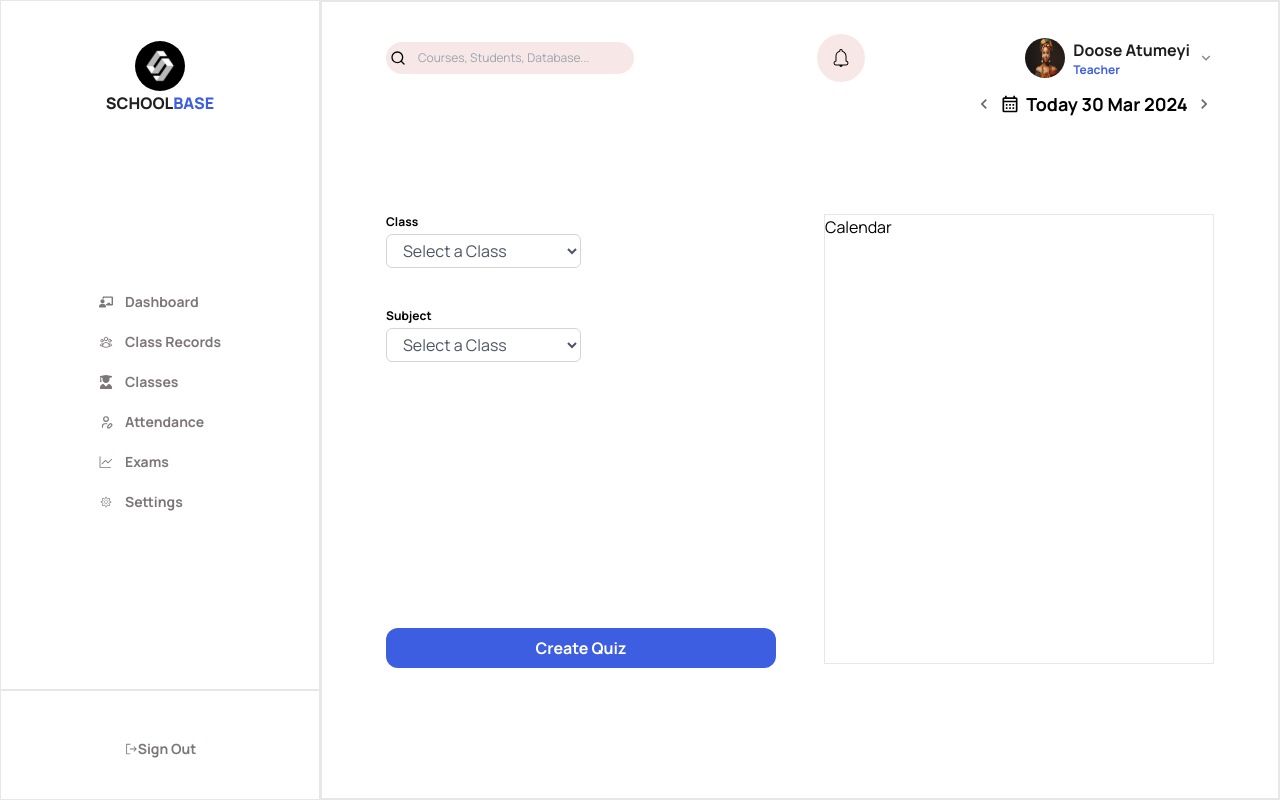
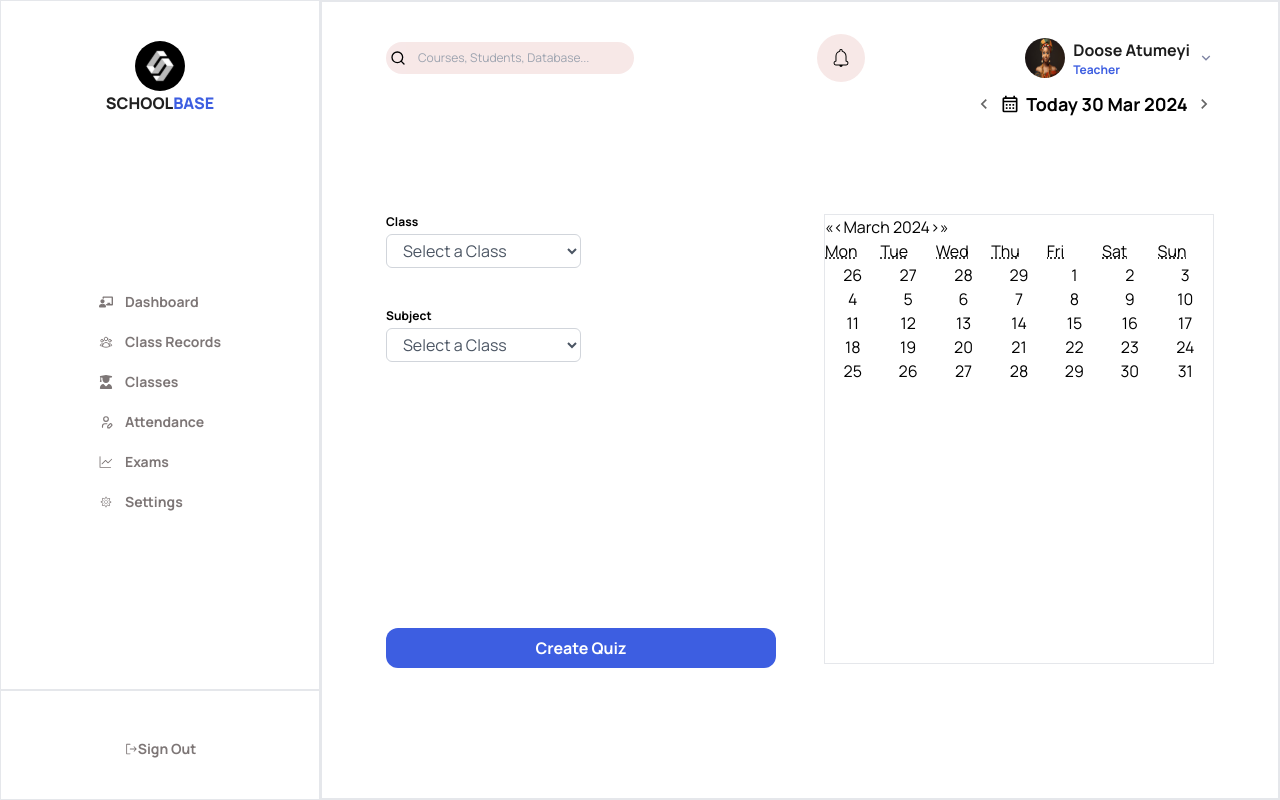
Before and after one commit to oreoluwa212/schoolbase-lms-app, a React (Vite) app: page /teacher/dashboard/exams in a window 1280 px wide. Both pictures are taken after a click on the button "Create a Quiz". Built offline with nearby package versions, Linux system fonts and the light colour scheme.

Commit message:
feat:react-calendar installed

```diff
--- a/package.json
+++ b/package.json
@@ -19,6 +19,7 @@
     "dayjs": "^1.11.10",
     "jwt-decode": "^4.0.0",
     "react": "^18.2.0",
+    "react-calendar": "^4.8.0",
     "react-cookie": "^7.1.0",
     "react-dom": "^18.2.0",
     "react-icons": "^5.0.1",
--- /dev/null
+++ b/src/components/teachers-dashboard/CalendarComponent.jsx
@@ -0,0 +1,18 @@
+import React, { useState } from 'react';
+import Calendar from 'react-calendar';
+
+const CalendarComponent = () => {
+  const [date, setDate] = useState(new Date());
+
+  const onChange = (date) => {
+    setDate(date);
+  };
+
+  return (
+    <div className='border h-[450px] xl:grid-col-auto'>
+      <Calendar onChange={onChange} value={date} />
+    </div>
+  );
+};
+
+export default CalendarComponent;
--- a/src/components/teachers-dashboard/CreateQuizModal.jsx
+++ b/src/components/teachers-dashboard/CreateQuizModal.jsx
@@ -1,4 +1,5 @@
 import React from 'react';
+import CalendarComponent from './CalendarComponent';
 
 const CreateQuizModal = () => {
   return (
@@ -11,8 +12,9 @@ const CreateQuizModal = () => {
               name=''
               id=''
               className='outline-none xl:w-[50%] w-full bg-white border border-gray-300 py-1 px-3 rounded-md text-gray-600'
+              defaultValue='DEFAULT'
             >
-              <option value='' disabled selected>
+              <option value='DEFAULT' disabled>
                 Select a Class
               </option>
               <option value='1'>Select a Class</option>
@@ -26,8 +28,9 @@ const CreateQuizModal = () => {
               name=''
               id=''
               className='outline-none xl:w-[50%] w-full bg-white border border-gray-300 py-1 px-3 rounded-md text-gray-600'
+              defaultValue='DEFAULT'
             >
-              <option value='' disabled selected>
+              <option value='DEFAULT' disabled>
                 Select a Class
               </option>
               <option value='1'>Select a Class</option>
@@ -37,7 +40,9 @@ const CreateQuizModal = () => {
           </div>
         </div>
       </div>
-      <div className='border h-[450px] xl:grid-col-auto'>Calendar</div>
+
+      <CalendarComponent />
+
       <button className='bg-[#3D5EE1] text-white font-bold rounded-xl py-2 xl:-mt-32'>
         Create Quiz
       </button>
--- a/src/components/teachers-dashboard/DateSwitcher.jsx
+++ b/src/components/teachers-dashboard/DateSwitcher.jsx
@@ -27,7 +27,7 @@ const DateSwitcher = () => {
   const month = Object.keys(months)[monthIndex];
 
   return (
-    <div className='w-[29%] flex justify-between items-center text-lg text-black'>
+    <div className='w-full xl:w-[29%] flex justify-between justify-center items-center text-lg text-black'>
       <MdKeyboardArrowLeft
         size={20}
         className='cursor-pointer text-black/60'
--- a/src/components/teachers-dashboard/Header.jsx
+++ b/src/components/teachers-dashboard/Header.jsx
@@ -18,7 +18,7 @@ const Header = () => {
           <Profile />
         </div>
       </div>
-      <div className='justify-end hidden xl:flex'>
+      <div className='justify-end flex mt-3 xl:mt-0'>
         <DateSwitcher />
       </div>
     </div>
```
Also changed, not shown: 1 other file (tests, documents, lock files or other folders).
